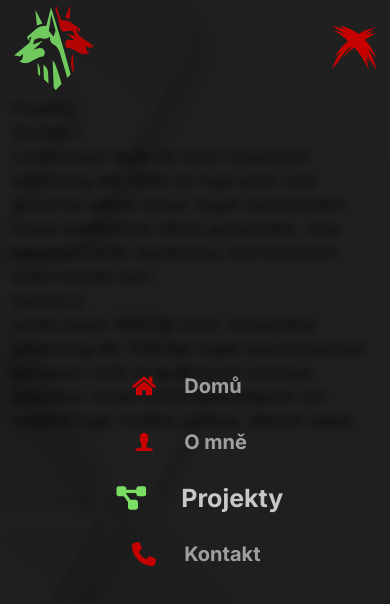
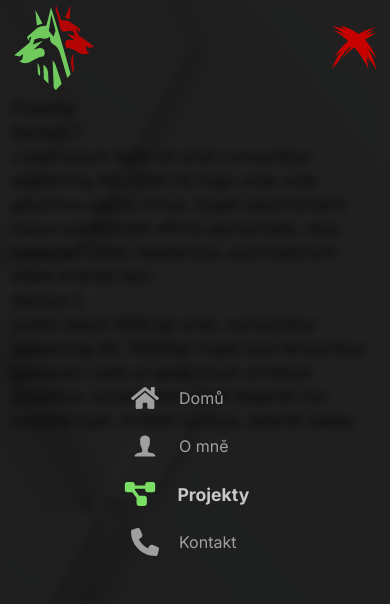
Before and after one commit to GrabovskyPetr/grabovsky-website, a Next.js app: page /projects in a window 390 px wide. Both pictures are taken after a click on the button "Zobrazit menu". Shown: the top 604 px of the page. Built offline with nearby package versions, Linux system fonts and the light colour scheme.

Commit message:
Změna stylu mobilní navigace.

```diff
--- a/app/ui/header/mobileLink.tsx
+++ b/app/ui/header/mobileLink.tsx
@@ -24,26 +24,19 @@ const MobileLink: React.FC<MobileLinkProps> = ({ name, href, Icon, isActive }) =
             onClick={ handleMobileLinkClick }
             href={ href }
             className={clsx(
-                isActive ? "scale-125" : "scale-100",
-                isMobileNavVisible ? "opacity-100" : "opacity-0",
-                "flex items-center space-x-5 z-20",
-                "transition-all duration-300 ease-in-out"
+                isActive ? "scale-110 font-bold" : "scale-100",
+                "flex space-x-5 z-20 transition-all duration-300 ease-in-out"
         )}>
-            <div className={clsx(
-                isActive ? "text-accent-one" : "text-accent-three",
-                "w-10 h-10 flex items-center",
-                "justify-center transition-all duration-300",
-                "ease-in-out text-2xl"
-            )}>
-                <Icon />
-            </div>
-            <div className={clsx(
+            <Icon className={clsx(
+                isActive ? "text-accent-one" : "text-secondary-darker",
+                "w-7 h-7 flex items-center justify-center"
+            )}/>
+            <span className={clsx(
                 isActive ? "text-secondary" : "text-secondary-darker",
-                "text-secondary font-bold transition-all",
-                "duration-300 ease-in-out text-xl"
+                "flex items-center justify-start w-20"
             )}>
                 { name }
-            </div>
+            </span>
         </Link>
     )
 }
--- a/app/ui/header/mobileNav.tsx
+++ b/app/ui/header/mobileNav.tsx
@@ -8,22 +8,19 @@ const MobileNav: React.FC = () => {
     const { setIsMobileNavVisible, isMobileNavVisible } = useGlobalContext()
     const pathName = usePathname()
 
-    const handleClickOutside = () => {
-        setIsMobileNavVisible( false )
-    }
-
     return (
         <>
             {isMobileNavVisible && (
                 <div
-                    className="fixed inset-0 z-10 w-screen h-screen"
-                    onClick={ handleClickOutside }
-                ></div>
+                    className="fixed inset-0 z-10"
+                    onClick={() => setIsMobileNavVisible( false )}
+                >
+                </div>
             )}
-            <nav className={`flex justify-center items-center w-full h-full`}>
-                <ul className="space-y-4 w-fit">
+            <nav className="w-full h-full flex items-center justify-center overflow-hidden">
+                <ul className="w-full space-y-5">
                     {navItems.map(({ name, href, Icon }) => (
-                        <li key={ name } className="w-full flex items-center justify-start">
+                        <li key={ name } className="flex items-center justify-center">
                             <MobileLink name={ name } href={ href } Icon={ Icon } isActive={ pathName === href } />
                         </li>
                     ))}
```
